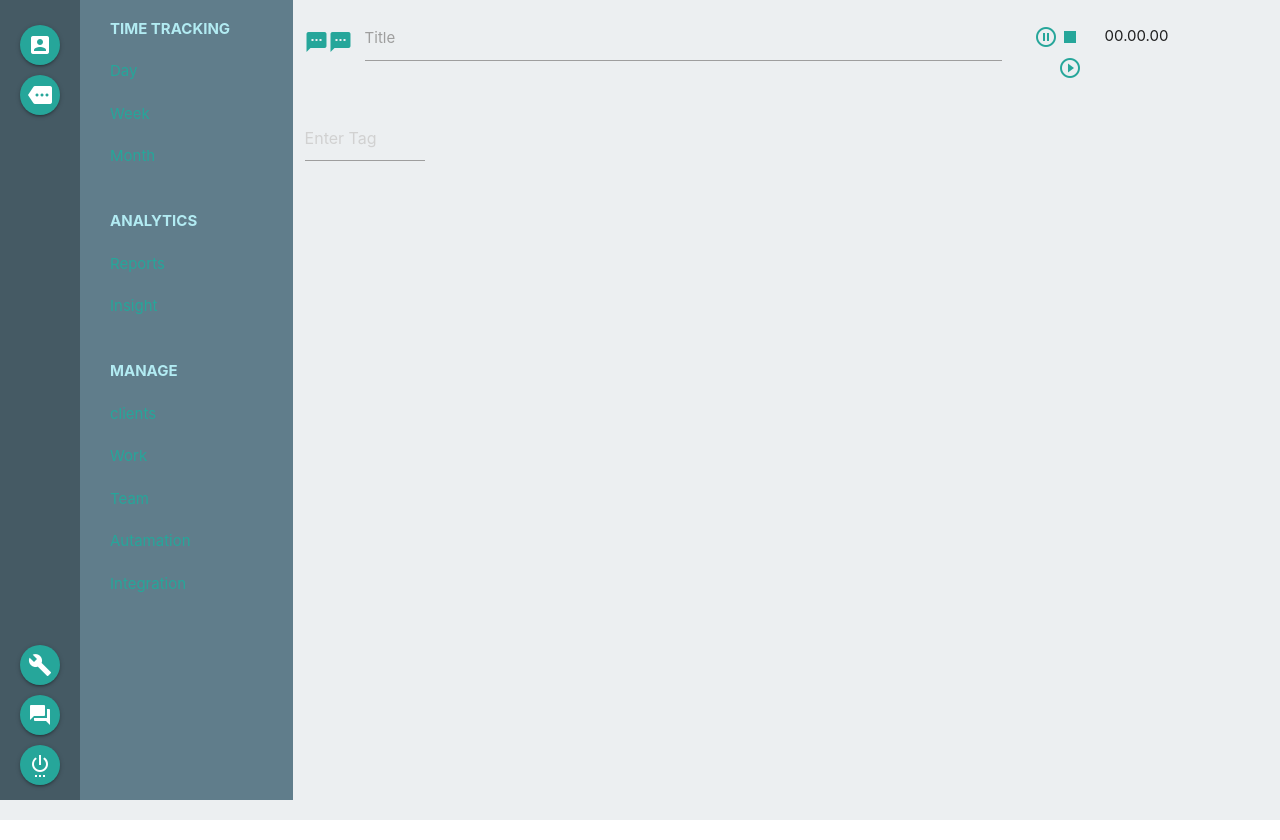
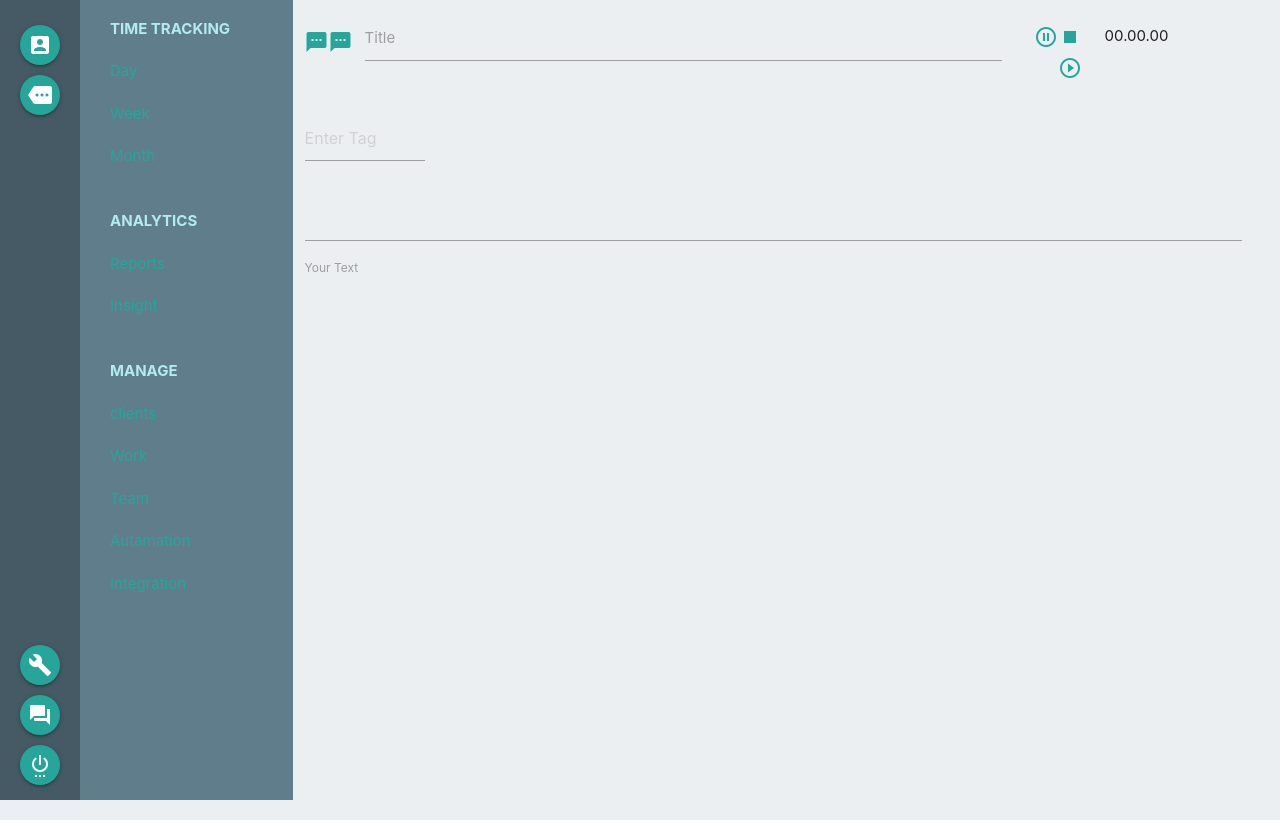
Before and after one commit to Wolferner/React_Time_Tracker, a React (Vite) app: page / in a window 1280 px wide. Built offline with nearby package versions, Linux system fonts and the light colour scheme.

Commit message:
Workspace:: Header: TextArea - completed

```diff
--- /dev/null
+++ b/src/components/Workspace/TextArea/TextArea.jsx
@@ -0,0 +1,17 @@
+import React from "react";
+import styles from './TextArea.module.css'
+
+const TextArea = () =>{
+
+    return(
+        <div className=" row">
+            <div className="col s12">
+                <textarea className="materialize-textarea" id="textarea"></textarea>
+                <label htmlFor="textarea">Your Text</label>
+            </div>
+        </div>
+    )
+}
+
+
+export default TextArea
--- a/src/components/Workspace/Workspace.jsx
+++ b/src/components/Workspace/Workspace.jsx
@@ -1,25 +1,13 @@
 import React from 'react'
 import styles from './Workspace.module.css'
-import TitleInput from './TitleInput/TitleInput'
-import TagsCollector from './TagsCollector/TagsCollector'
+import WorkspaceHeader from './WorkspaceHeader/WorkspaceHeader'
 
 const Workspace = () =>{
 
-
     return(
-<div className='row'>
-    <div className={`${styles.title} col s12 `}>
-        <TitleInput/>
+    <div >
+        <WorkspaceHeader/>
     </div>
-
-    <div className={`${styles.tags} col s12 `}>
-        <TagsCollector/>
-    </div>
-
-    <div className={`${styles.comment} col s12 `}>
-
-    </div>
-</div>
     )
 }
 
--- /dev/null
+++ b/src/components/Workspace/WorkspaceHeader/WorkspaceHeader.jsx
@@ -0,0 +1,26 @@
+import React from 'react'
+import styles from './WorkspaceHeader.module.css'
+import TitleInput from '../TitleInput/TitleInput'
+import TagsCollector from '../TagsCollector/TagsCollector'
+import TextArea from '../TextArea/TextArea'
+
+const WorkspaceHeader = () =>{
+
+    return(
+        <div className='row'>
+            <div className={`${styles.title} col s12 `}>
+                <TitleInput/>
+            </div>
+
+            <div className={`${styles.tags} col s12 `}>
+                <TagsCollector/>
+            </div>
+
+            <div className={`${styles.comment} col s12 `}>
+                <TextArea/>
+            </div>
+        </div>
+    )
+}
+
+export default WorkspaceHeader
--- /dev/null
+++ b/src/components/Workspace/WorkspaceHeader/WorkspaceHeader.module.css
@@ -0,0 +1,13 @@
+.title{
+    max-height: 100px;
+}
+
+.tags{
+    display: flex;
+    margin-top: 0;
+    padding: 0;
+}
+
+.comment{
+
+}
```
Also changed, not shown: src/components/Workspace/TextArea/TextArea.module.css (added).
